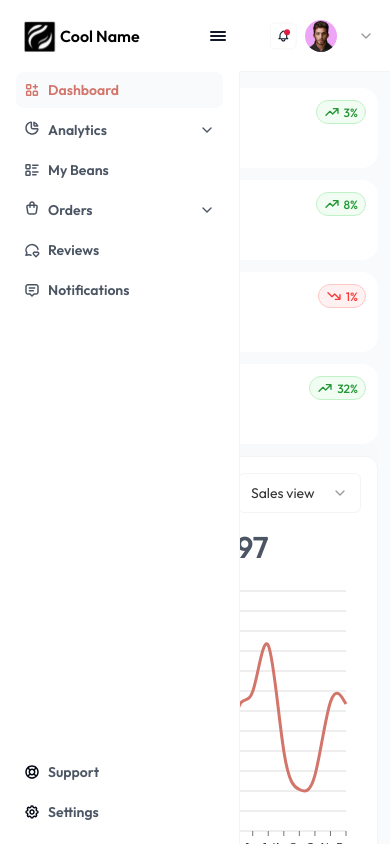
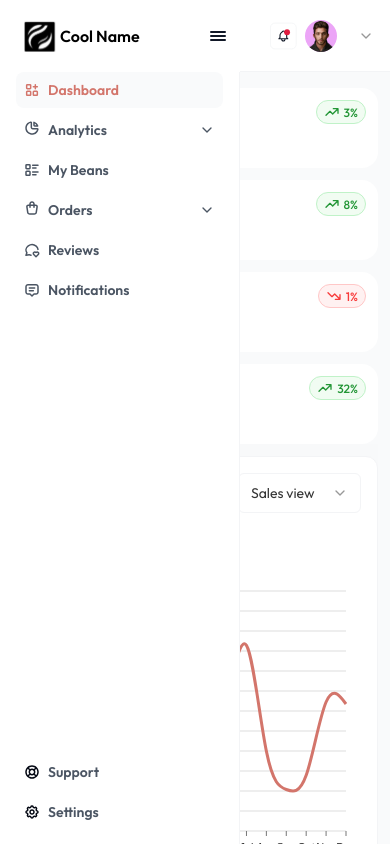
Before and after one commit to star-works/coffee-beans, a Next.js app: page /dashboard in a window 390 px wide. Built offline with nearby package versions, Linux system fonts and the light colour scheme.

Commit message:
padding removed

```diff
--- a/src/components/dashboard/DashboardTopCards.jsx
+++ b/src/components/dashboard/DashboardTopCards.jsx
@@ -12,7 +12,7 @@ const DataCards = () => {
     setIsCounted(true);
   }, []);
   return (
-    <div className="pt-2 lg:px-6 md:px-3 ps-12">
+    <div className="pt-2 lg:px-6 md:px-3">
       <div className="grid gap-3 lg:gap-4 xl:gap-6 lg:grid-cols-4 md:grid-cols-2 xs:grid-cols-2 ">
         {CardsData.map((item, index) => (
           <Card
--- a/src/components/dashboard/RecentActivities.jsx
+++ b/src/components/dashboard/RecentActivities.jsx
@@ -4,7 +4,7 @@ import { activitiesData } from "./common/Helper";
 
 const RecentActivities = () => {
   return (
-    <div className="xl:pt-6 ps-12 md:ps-0">
+    <div className="xl:pt-6">
       <div className="bg-white lg:p-6 p-3 rounded-xl w-full">
         <p className="font-bold text-lg text-darkGray pb-4">
           Recent activities
--- a/src/components/dashboard/SalesChart.jsx
+++ b/src/components/dashboard/SalesChart.jsx
@@ -122,7 +122,7 @@ const MyResponsiveLine = () => (
 );
 const SalesChart = () => {
   return (
-    <div className="lg:p-6 md:p-3 py-3  ps-12 ">
+    <div className="lg:p-6 md:p-3 py-3 ">
       <div className="border border-[#F3F4F6] bg-white sm:p-6 p-4 rounded-xl">
         <div className="flex justify-between items-center">
           <p className="font-semibold text-lg text-darkGray">Your sales</p>
--- a/src/components/dashboard/TopAreas.jsx
+++ b/src/components/dashboard/TopAreas.jsx
@@ -115,7 +115,7 @@ const MyResponsiveBar = () => (
 );
 const TopAreas = () => {
   return (
-    <div className="xl:pt-6 md:ps-0 ps-12">
+    <div className="xl:pt-6 md:ps-0">
       <div className="bg-white sm:p-6 p-4 rounded-xl w-full">
         <p className=" font-bold text-lg text-darkGray pb-4">Top areas</p>
         <div className="h-[300px]">
```
Also changed, not shown: src/components/dashboard/settings/DashBoardTabs.jsx (+0 -12 lines).
